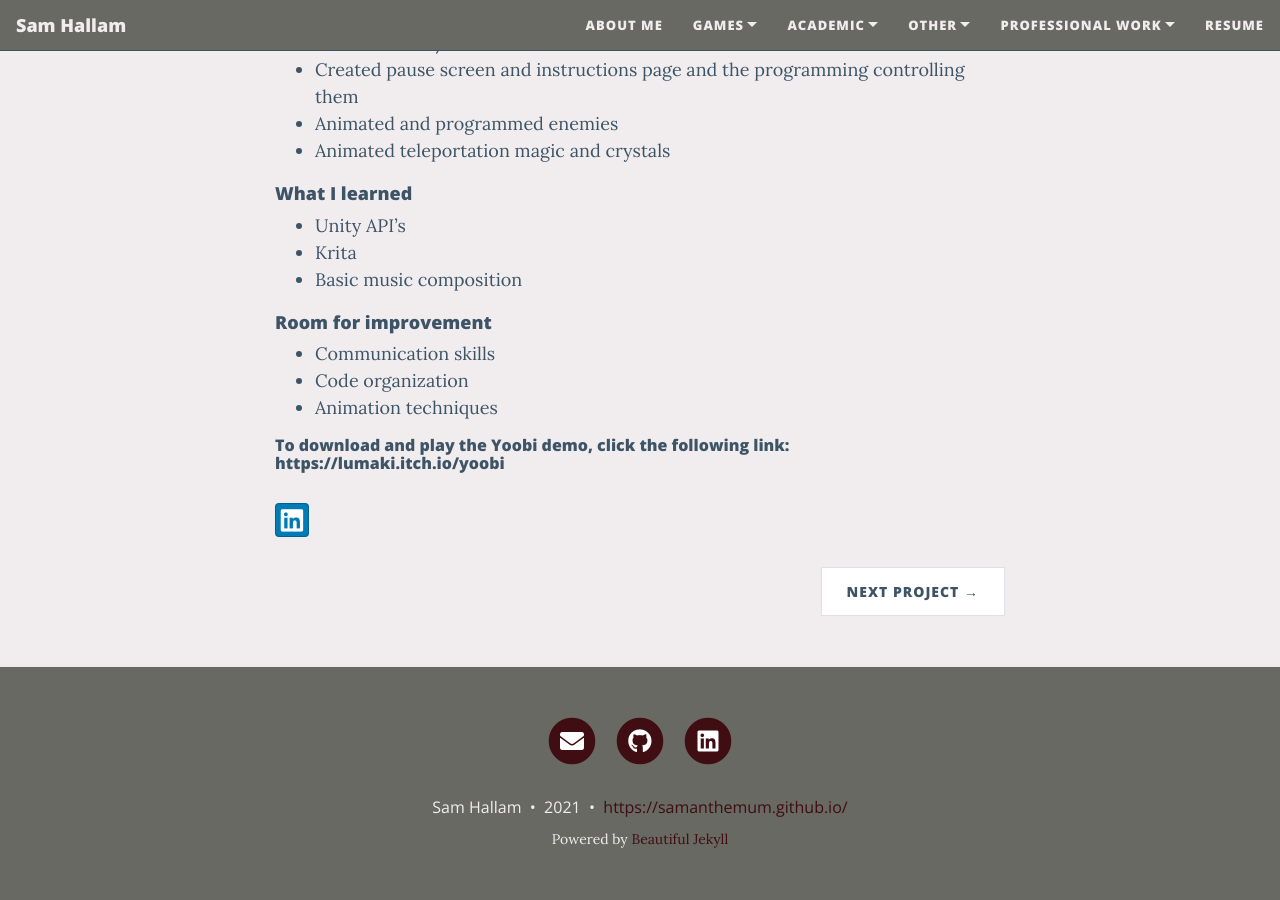
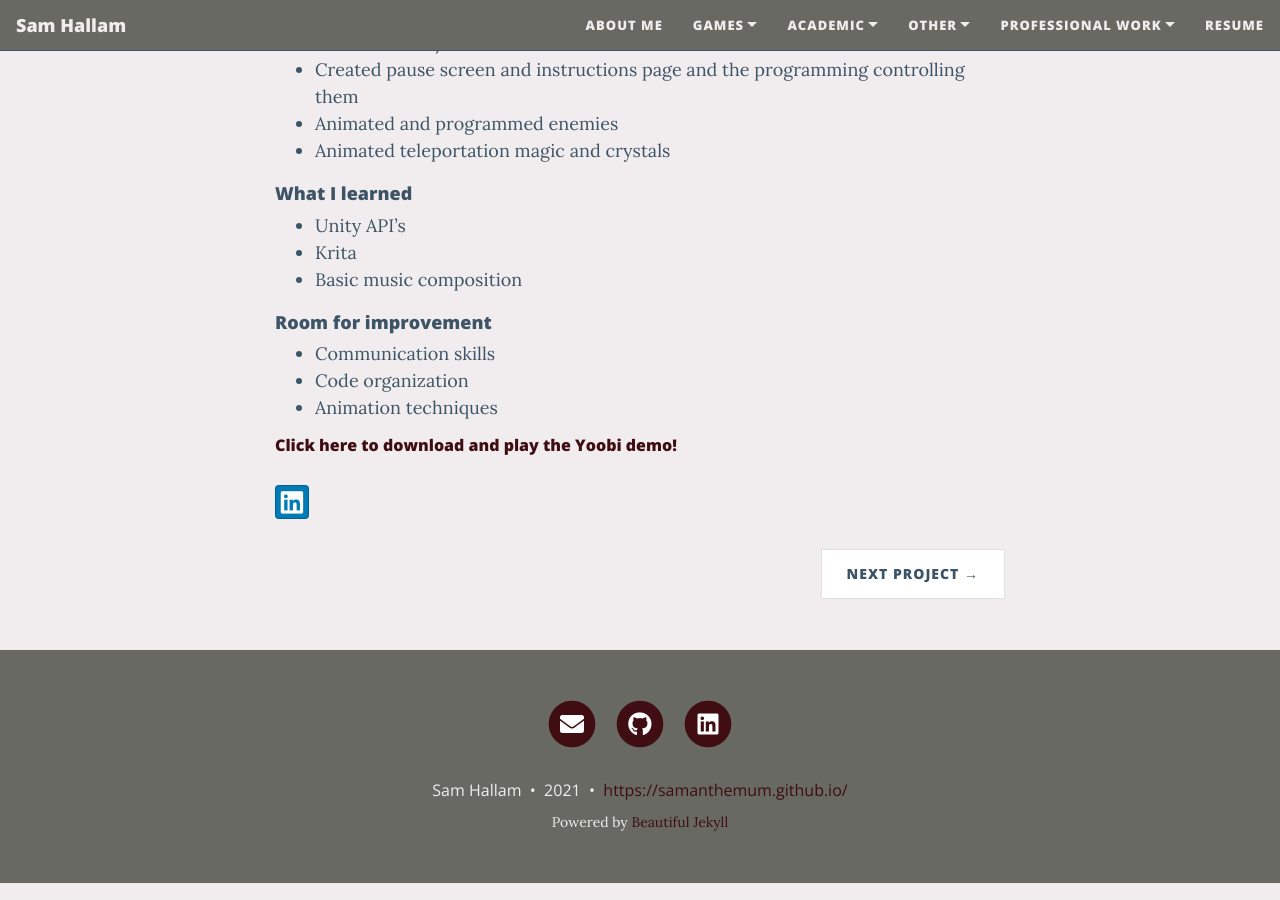
Before and after one commit to samanthemum/samanthemum.github.io, a Jekyll site: the page built from _posts/2019-12-10-yoobi.md, in a window 1280 px wide and 900 px high, scrolled down 798 px. Built offline with Jekyll 4.4.1, drawn with Linux system fonts in a browser that asks for light colours; nearby versions of some CDN libraries.

Commit message:
Added clickable link?

```diff
--- a/_posts/2019-12-10-yoobi.md
+++ b/_posts/2019-12-10-yoobi.md
@@ -31,4 +31,4 @@ Yoobi was created for the Texas Aggie Game Developers Fall 2019 Semester game ja
 * Code organization
 * Animation techniques
 
-###### To download and play the Yoobi demo, click the following link: https://lumaki.itch.io/yoobi
+<h6><a href="https://lumaki.itch.io/yoobi">Click here to download and play the Yoobi demo!</a></h6>
```
